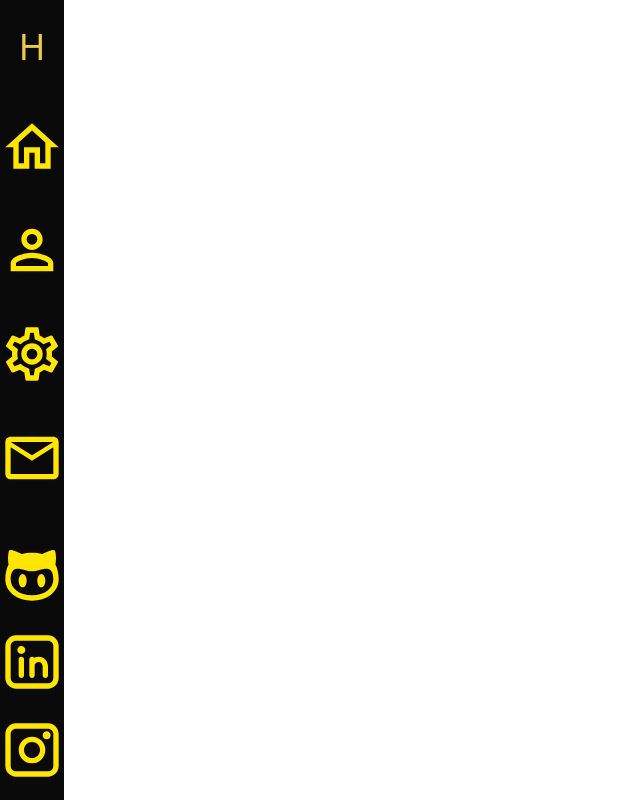
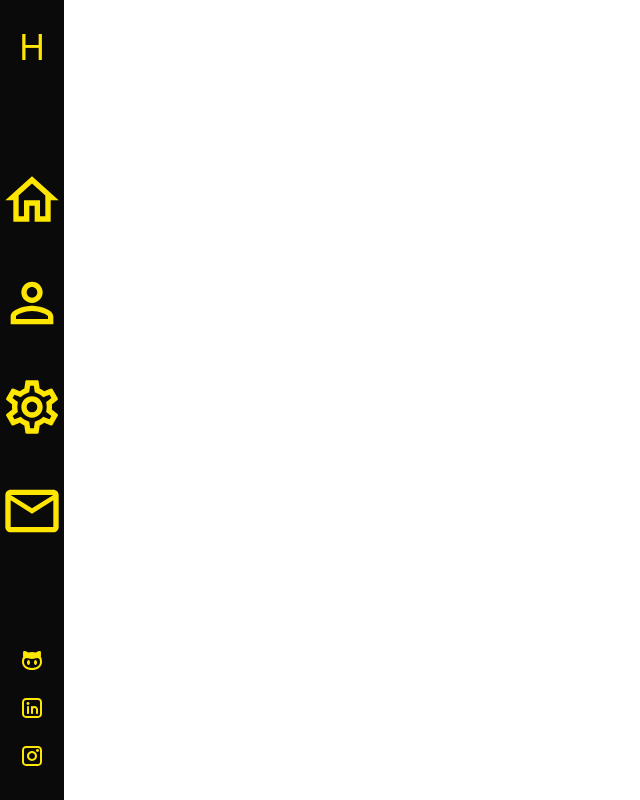
Before and after one commit to husseinTalal2/portfolio, a React (Create React App) app: page / in a window 1280 px wide. Shown: the whole page, without its empty margins (0-640 px from the left). Built offline with nearby package versions, Linux system fonts and the light colour scheme.

Commit message:
adding social media links

```diff
--- a/src/containers/Navbar.js
+++ b/src/containers/Navbar.js
@@ -12,7 +12,7 @@ function Navbar() {
       <div className="navbar hidden sm:block ">
         <nav className="h-screen w-16 bg-darker flex flex-col justify-between">
           <div className="flex flex-col justify-center items-center my-5 text-4xl">
-            <span className="logo text-yellow-500">H</span>
+            <span className="logo text-primaryYellow">H</span>
           </div>
           <div className="nav-items flex flex-col">
             <img className="my-5" src={home} alt="home icon" />
@@ -20,10 +20,28 @@ function Navbar() {
             <img className="my-5" src={skills} alt="skills icon" />
             <img className="my-5" src={contact} alt="contact icon" />
           </div>
-          <div className="social-icons flex flex-col my-5">
-            <img className="my-3" src={github} alt="github icon" />
-            <img className="my-3" src={linkedin} alt="linkedin icon" />
-            <img className="my-3" src={instagram} alt="instagram icon" />
+          <div className="social-icons flex items-center flex-col my-5">
+            <a
+              className="my-3"
+              href="https://github.com/husseinTalal2"
+              target="blank"
+            >
+              <img src={github} alt="github icon" />
+            </a>
+            <a
+              className="my-3"
+              href="https://www.linkedin.com/in/hussein-talal-5b77a81a7/"
+              target="blank"
+            >
+              <img src={linkedin} alt="linkedin icon" />
+            </a>
+            <a
+              className="my-3"
+              href="https://www.instagram.com/hossien_talal/"
+              target="blank"
+            >
+              <img src={instagram} alt="instagram icon" />
+            </a>
           </div>
         </nav>
       </div>
```
